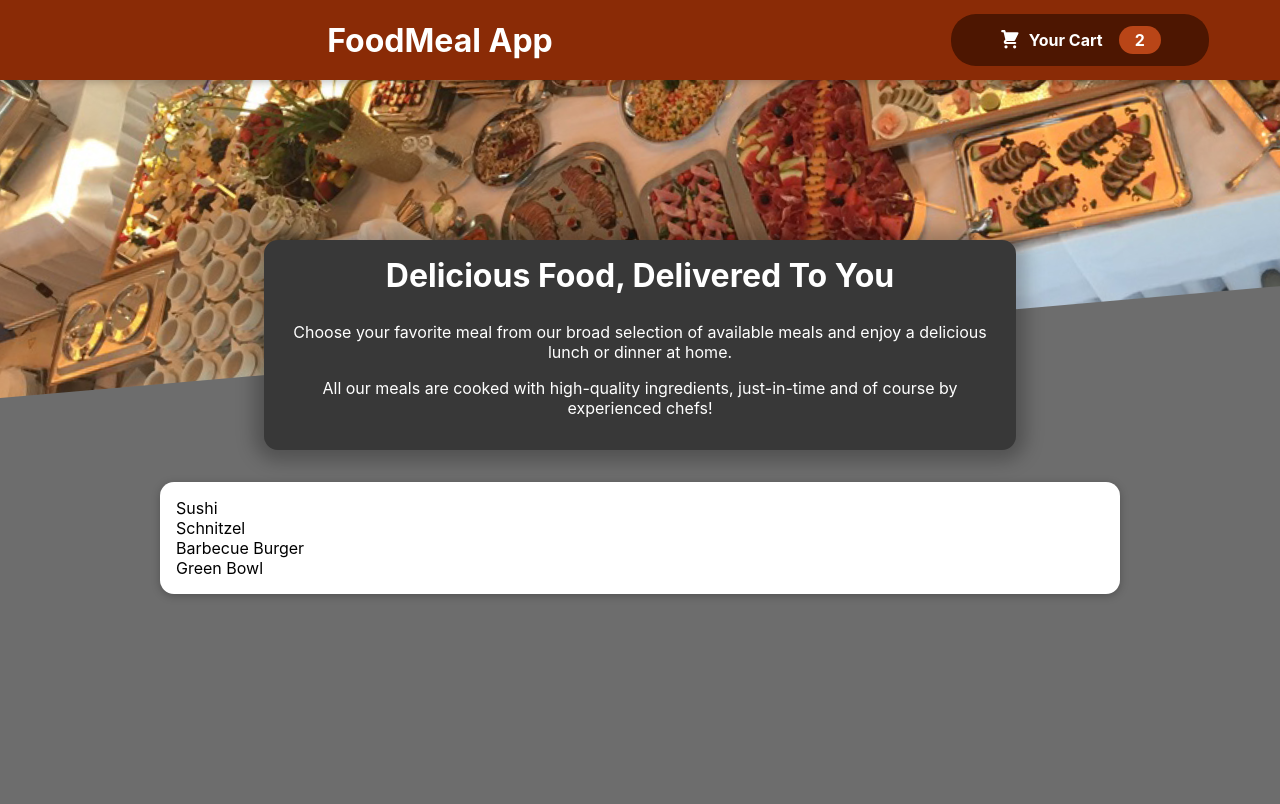
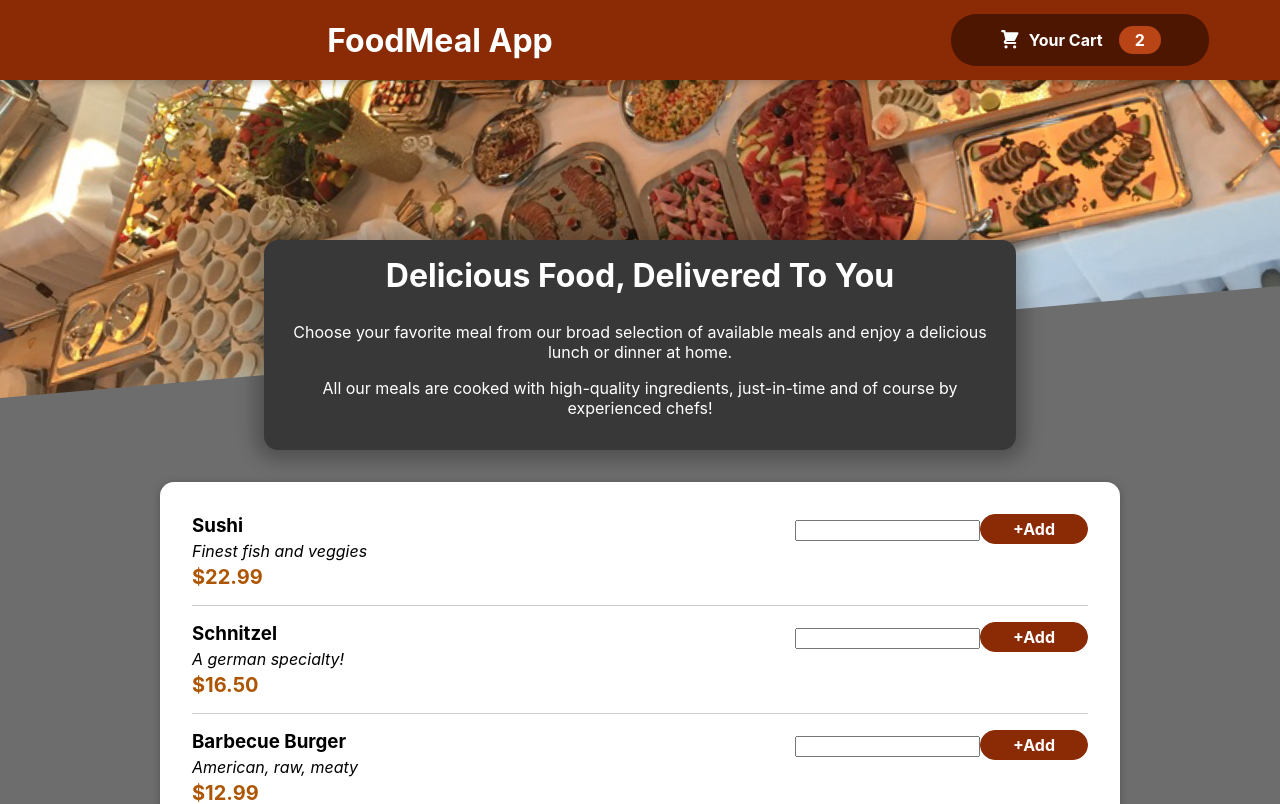
Before and after one commit to stephenChinag/FoodApp, a React (Create React App) app: page / in a window 1280 px wide. Shown: the top 804 px of the page. Built offline with nearby package versions, Linux system fonts and the light colour scheme.

Commit message:
first commit

```diff
--- a/src/component/Meals/AvailableMeal.js
+++ b/src/component/Meals/AvailableMeal.js
@@ -1,5 +1,6 @@
 import Card from '../UI/Card';
 import styles from './AvailableMeals.module.css'
+import MealItem from './MealsItem/MealItem';
 
 const DUMMY_MEALS = [
     {
@@ -30,7 +31,13 @@
 
 const AvailableMeals=()=>{
 
-    const dummMeals = DUMMY_MEALS.map(meal=> <li>{meal.name }</li>)
+    const dummMeals = DUMMY_MEALS.map(meal=><MealItem key ={meal.id}
+        name ={meal.name}
+        discription={meal.description}
+        price ={meal.price}
+
+
+        />)
     return(
 
              <section className={styles.meals}>
--- a/src/component/Meals/MealsItem/MealItem.js
+++ b/src/component/Meals/MealsItem/MealItem.js
@@ -1,9 +1,21 @@
+import styles from './MealItem.module.css'
+import MealItemForm from './MealItemForm'
+
+
+
 const MealItem=(props)=>{
+    const price =`$${props.price.toFixed(2)}`
     return(
-        <li>
+        <li className={styles.meal}>
+        <div >
+            <h3>{props.name}</h3>
+            <div className={styles.description}>{props.discription}</div>
+            <div className={styles.price}>{price}</div>
+        </div>
         <div>
-
+        <MealItemForm/>
         </div>
         </li>
     )
 }
+export default MealItem
--- a/src/component/Meals/MealsItem/MealItem.module.css
+++ b/src/component/Meals/MealsItem/MealItem.module.css
@@ -0,0 +1,22 @@
+.meal {
+    display: flex;
+    justify-content: space-between;
+    margin: 1rem;
+    padding-bottom: 1rem;
+    border-bottom: 1px solid #ccc;
+  }
+
+  .meal h3 {
+    margin: 0 0 0.25rem 0;
+  }
+
+  .description {
+    font-style: italic;
+  }
+
+  .price {
+    margin-top: 0.25rem;
+    font-weight: bold;
+    color: #ad5502;
+    font-size: 1.25rem;
+  }
--- /dev/null
+++ b/src/component/Meals/MealsItem/MealItemForm.js
@@ -0,0 +1,15 @@
+import styles from './MealItemForm.module.css'
+
+
+
+const MealItemForm =(props)=>{
+    return(
+        <form className={styles.form}>
+            <input/>
+            <button>+Add</button>
+
+        </form>
+    )
+
+}
+export default MealItemForm
--- /dev/null
+++ b/src/component/Meals/MealsItem/MealItemForm.module.css
@@ -0,0 +1,20 @@
+.form {
+    text-align: right;
+  }
+
+  .form button {
+    font: inherit;
+    cursor: pointer;
+    background-color: #8a2b06;
+    border: 1px solid #8a2b06;
+    color: white;
+    padding: 0.25rem 2rem;
+    border-radius: 20px;
+    font-weight: bold;
+  }
+
+  .form button:hover,
+  .form button:active {
+    background-color: #641e03;
+    border-color: #641e03;
+  }
```
Also changed, not shown: src/component/Meals/MealsItem/Input.module.css (added, +18 -0 lines), src/component/Meals/MealsItem/Input.js (added).
